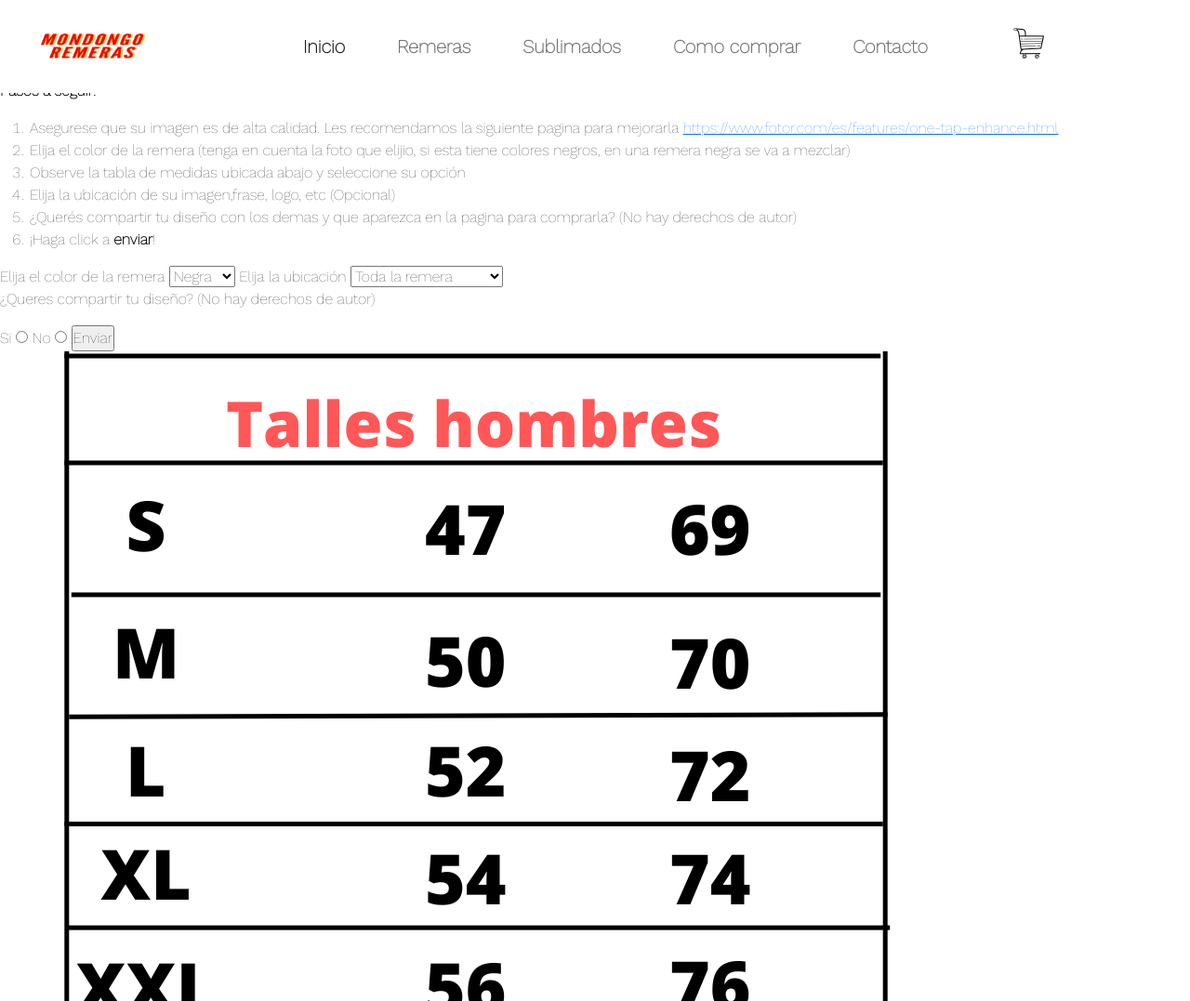
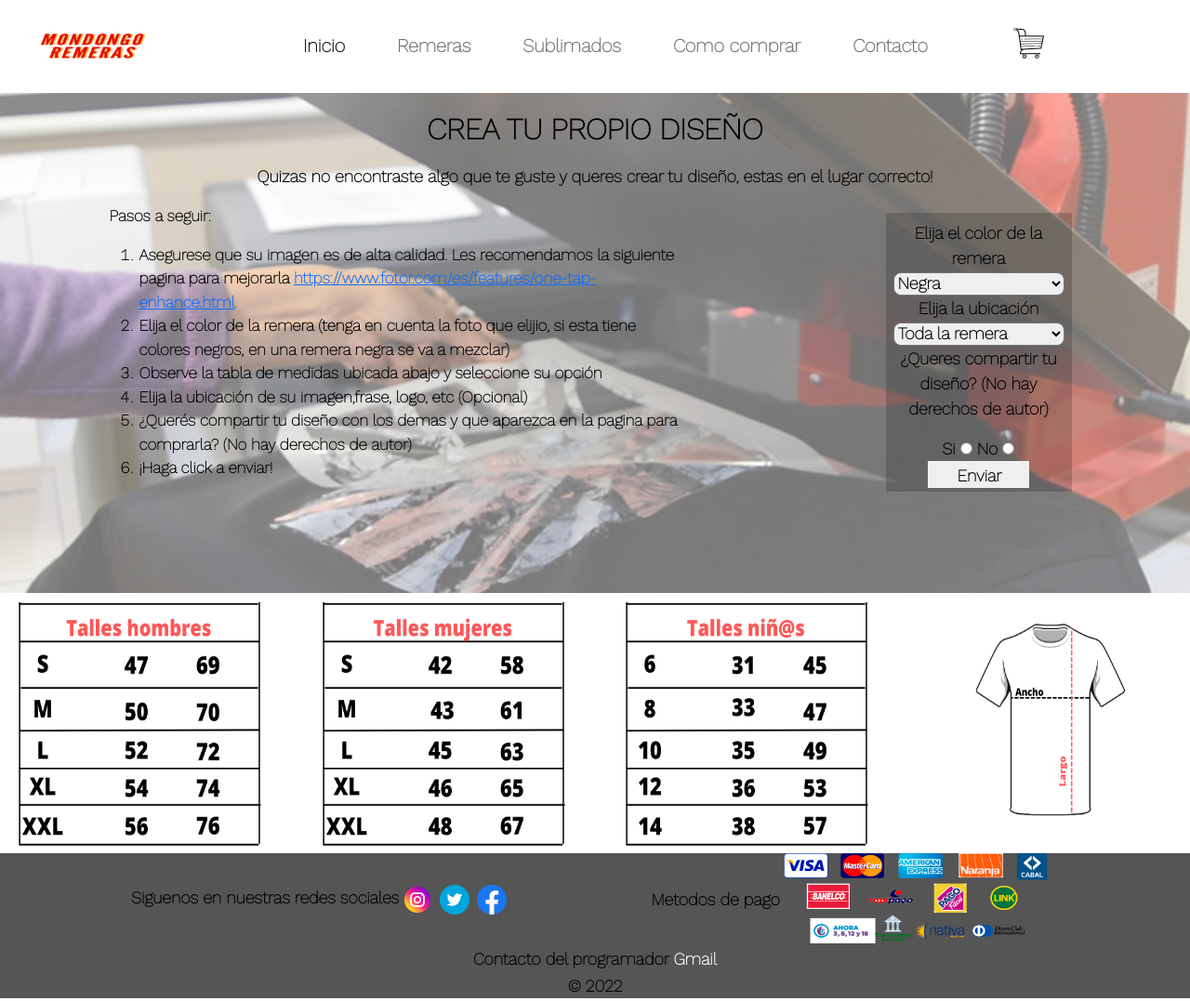
Before and after one commit to MatuLeon/ProyectoFinal-MatiasLeon, a website: page pages/sublimados.html in a window 1280 px wide. Shown: the top 1077 px of the page at 93% size. Drawn offline with nearby package versions, Linux system fonts and the light colour scheme.

Commit message:
Agrego sass, carpeta utilities,views y agrego más colors y tipografia

```diff
--- a/scss/app.scss
+++ b/scss/app.scss
@@ -3,8 +3,14 @@
 @import "./base/reset.scss";
 @import "./base/typography.scss";
 
+
+//Utilities
+@import "./utilities/variables.scss";
+
 //Components
 @import "./components/buttons.scss";
+
+
 //Layout
 @import "./layout/header.scss";
 @import "./layout/main.scss";
@@ -14,3 +20,5 @@
 
 //Views
 @import "./views/contact.scss";
+@import "./views/sublimados.scss";
+@import "./views/como-comprar.scss";
--- a/scss/base/colors.scss
+++ b/scss/base/colors.scss
@@ -1,10 +1,16 @@
+//Font color
+$font_Color:#000;
+
 //Main-color
 $primary-Color:#fff;
 $secondary-Color:#555555;
 
 //Form contact
 $form-Button-Contact:#808080;
-$fontColor:#fff;
+$fontColorContact:#fff;
 
 //Button Grid
 $buttonGrid:#000;
+
+//Button Shopping cart transition
+$shopping_CartTransition:rgb(251, 255, 1);
--- a/scss/base/typography.scss
+++ b/scss/base/typography.scss
@@ -1,6 +1,3 @@
 //Principal Font styles
 $main-Fontsize:18px;
 $font-Weight:800;
-
-//Grid h3 font size
-$Grid-Title-Fontsize:24px;
--- a/scss/components/buttons.scss
+++ b/scss/components/buttons.scss
@@ -30,7 +30,7 @@
     &:hover{
         transition: all 0.6s ease;
         filter:brightness(100%);
-        background-color: rgb(251, 255, 1);
+        background-color: $shopping_CartTransition;
     }
 }
 
@@ -46,11 +46,11 @@
 
 .categories {
     border-radius: 8px;
-    color: black;
+    color: $font_Color;
     font-size: $main-Fontsize;
     font-weight: $font-Weight;
     option{
-        color: black;
+        color: $font_Color;
         font-weight: $font-Weight;
     }
 }
--- a/scss/layout/footer.scss
+++ b/scss/layout/footer.scss
@@ -26,6 +26,7 @@ footer {
             padding-left: 0;
             li{
                 cursor: pointer;
+                padding: 0 4px;
             }
         }
 }
--- a/scss/layout/forms.scss
+++ b/scss/layout/forms.scss
@@ -34,7 +34,7 @@ textarea{
     justify-content: flex-end;
     input{
         background-color: $form-Button-Contact;
-        color:$fontColor;
+        color:$fontColorContact;
         width: 100px;
         height: 40px;
         font-weight: 800;
--- a/scss/layout/grid.scss
+++ b/scss/layout/grid.scss
@@ -8,14 +8,14 @@
     grid-template-rows: repeat(2, 100px);
     grid-column-gap: 200px;
     grid-row-gap: 350px;
-    color: black;
+    color: $font_Color;
     justify-content: center;
 }
 
 .grid--Hijos {
     text-align: center;
     vertical-align: bottom;
-    color: black;
+    color: $font_Color;
     font-size: $main-Fontsize;
     font-weight: bold;
     h3{
@@ -31,8 +31,12 @@
     cursor: pointer;
     transition: 2s ease;
     margin-bottom: 10px;
+    &:hover{
+        transform: scale(1.10);
+        transition: 2s ease;
+    }
+}
 
-}
 
 .price__Underline {
     text-decoration: underline;
--- a/scss/layout/header.scss
+++ b/scss/layout/header.scss
@@ -8,11 +8,11 @@
 }
 
 .container-fluid {
-    background-color: white;
+    background-color: $primary-Color;
     padding-left: auto;
-    font-weight: 800;
+    font-weight: $font-Weight;
     font-size: 20px;
-    color: black;
+    color: $font_Color;
 }
 .navbar-brand{
     .logoNav--Custom{
@@ -43,3 +43,28 @@
     transition: all 0.8s ease;
     cursor: pointer;
 }
+
+.containerFooter--ContactProgrammer>p>a::after {
+    content:"";
+    height: 2px;
+    width: 0;
+    background-color: black;
+    display: block;
+    transition: all 300ms;
+}
+
+.nav-link:hover::after , .containerFooter--ContactProgrammer>p>a:hover::after{
+    width: 100%;
+}
+
+.nav-link::after{
+    content:"";
+    height: 2px;
+    width: 0;
+    background-color: black;
+    display: block;
+    transition: all 300ms;
+    &:hover::after{
+        width: 100%;
+    }
+}
--- /dev/null
+++ b/scss/utilities/variables.scss
@@ -0,0 +1,2 @@
+//Grid h3 font size
+$Grid-Title-Fontsize:24px;
--- /dev/null
+++ b/scss/views/como-comprar.scss
@@ -0,0 +1,30 @@
+/*-----------------------------------COMO-COMPRAR----------------------------------------- */
+.container__HowToBuy{
+    margin-top: 90px;
+}
+
+.howToBuy--Title {
+    padding: 20px 0 10px 10px;
+    font-weight: $font-Weight;
+}
+
+.howToBuy--Instruction {
+    font-weight: $font-Weight;
+    font-size: $main-Fontsize;
+    padding: 0 0 0 20px;
+    ol{
+        padding-left: 40px;
+        li{
+            padding: 0 0 5px 0;
+        }
+    }
+}
+
+.whatsappLink {
+    display: flex;
+    flex-direction: row;
+    align-items: center;
+    p{
+        padding-right: 20px;
+    }
+}
--- /dev/null
+++ b/scss/views/sublimados.scss
@@ -0,0 +1,88 @@
+/*---------------------SUBLIMADOS-------------------*/
+
+.backgroundImage {
+    background:url(../assets/images/fondo-Estampado.jpg) rgba(255, 255, 255, 0.452);
+    background-blend-mode: color;
+    background-position: center;
+    background-repeat: no-repeat;
+    background-size: cover;
+    margin-top: 100px;
+    height: auto;
+    padding-bottom: 100px;
+}
+.stampTitle {
+    padding: 20px 0 10px 0;
+    text-align: center;
+    h2{
+        font-weight: bold;
+    }
+}
+
+.functionFlex{
+    display: flex;
+    flex-direction: row;
+    justify-content: space-around;
+}
+.creation--Parragraph {
+    text-align: center;
+    font-size: $main-Fontsize;
+    font-weight: $font-Weight;
+    font-style: bolder;
+}
+
+.creation--Steps {
+    width: 50%;
+    padding:1px 0 5px 20px;
+    font-size: 17px;
+    ol{
+        font-weight: $font-Weight;
+    }
+
+}
+
+
+.container__Form--Stamp {
+    width: 250px;
+    padding: 10px 0 0 20px;
+}
+
+
+.form--Stamp{
+    width: 200px;
+    height: 300px;
+    text-align: center;
+    font-size: $main-Fontsize;
+    font-weight: $font-Weight;
+    background-color: rgba(0, 0, 0, 0.185);
+    background-blend-mode: color;
+    padding: 8px 8px 0;
+    select{
+        border-radius: 8px;
+        color:$font_Color;
+        font-size: $main-Fontsize;
+        font-weight: $font-Weight;
+        width: 100%;
+        option{
+            font-weight: $font-Weight
+        }
+    }
+}
+
+.button--CreationShirt {
+    font-weight: $font-Weight;
+    font-size: $main-Fontsize;
+    border: none;
+    cursor: pointer;
+    width: 58.9%;
+    padding: 2px 0 0 2px;
+}
+
+.containerTableShirts {
+    display: flex;
+    justify-content: space-between;
+    padding-top: 10px;
+    img{
+        width: 300px;
+        height: 270px;
+    }
+}
```
Also changed, not shown: css/main.css.
